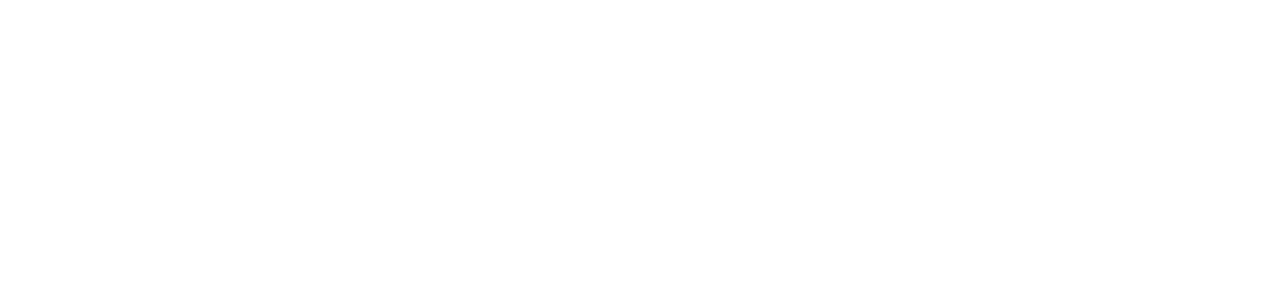
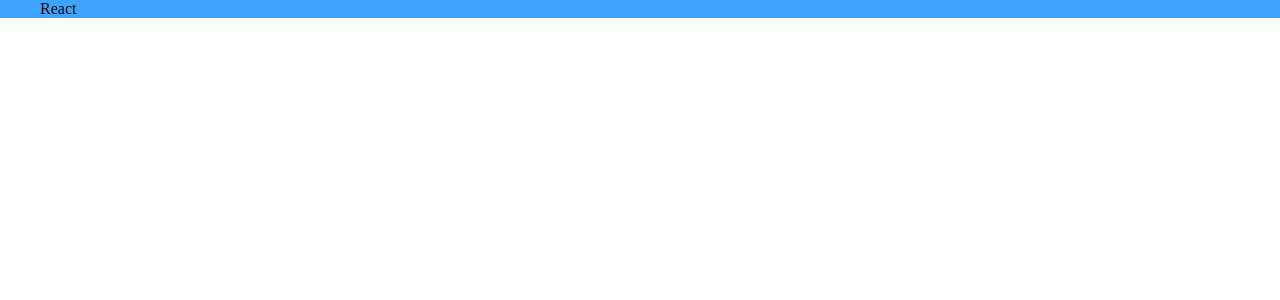
Before and after one commit to evkondr/taskman, a React (Create React App) app: page / in a window 1280 px wide. Shown: the top 300 px of the page. Built offline with nearby package versions, Linux system fonts and the light colour scheme.

Commit message:
feat: header component

```diff
--- a/src/App.tsx
+++ b/src/App.tsx
@@ -1,10 +1,12 @@
 import React from 'react';
-
+import Header from './components/Header';
 
 function App() {
   return (
     <>
-
+      <Header>
+        React
+      </Header>
     </>
   );
 }
--- a/src/components/Container.tsx
+++ b/src/components/Container.tsx
@@ -1,12 +1,13 @@
 import React from "react";
 import styled from "styled-components";
+import { IChildren } from "../interfaces";
 
 const StyledContainer = styled.div`
     max-width: 1200px;
     margin: 0 auto;
     height: 100%;
 `
-const Container = ({ children }:{children:React.ReactNode}) => {
+const Container = ({ children }:IChildren) => {
     return <StyledContainer>
         {children}
     </StyledContainer>
--- /dev/null
+++ b/src/components/Header.tsx
@@ -0,0 +1,18 @@
+import React from "react";
+import styled from "styled-components";
+import { IChildren } from "../interfaces";
+import Container from "./Container";
+
+const StyledHeader = styled.header`
+    width: 100%;
+    background-color: #3ea5ff;
+`
+
+const Header = ({ children }:IChildren) => {
+    return <StyledHeader>
+        <Container>
+            {children}
+        </Container>
+    </StyledHeader>
+}
+export default Header
--- /dev/null
+++ b/src/interfaces.ts
@@ -0,0 +1,5 @@
+import React from "react"
+
+export interface IChildren {
+    children: React.ReactNode
+}
```
